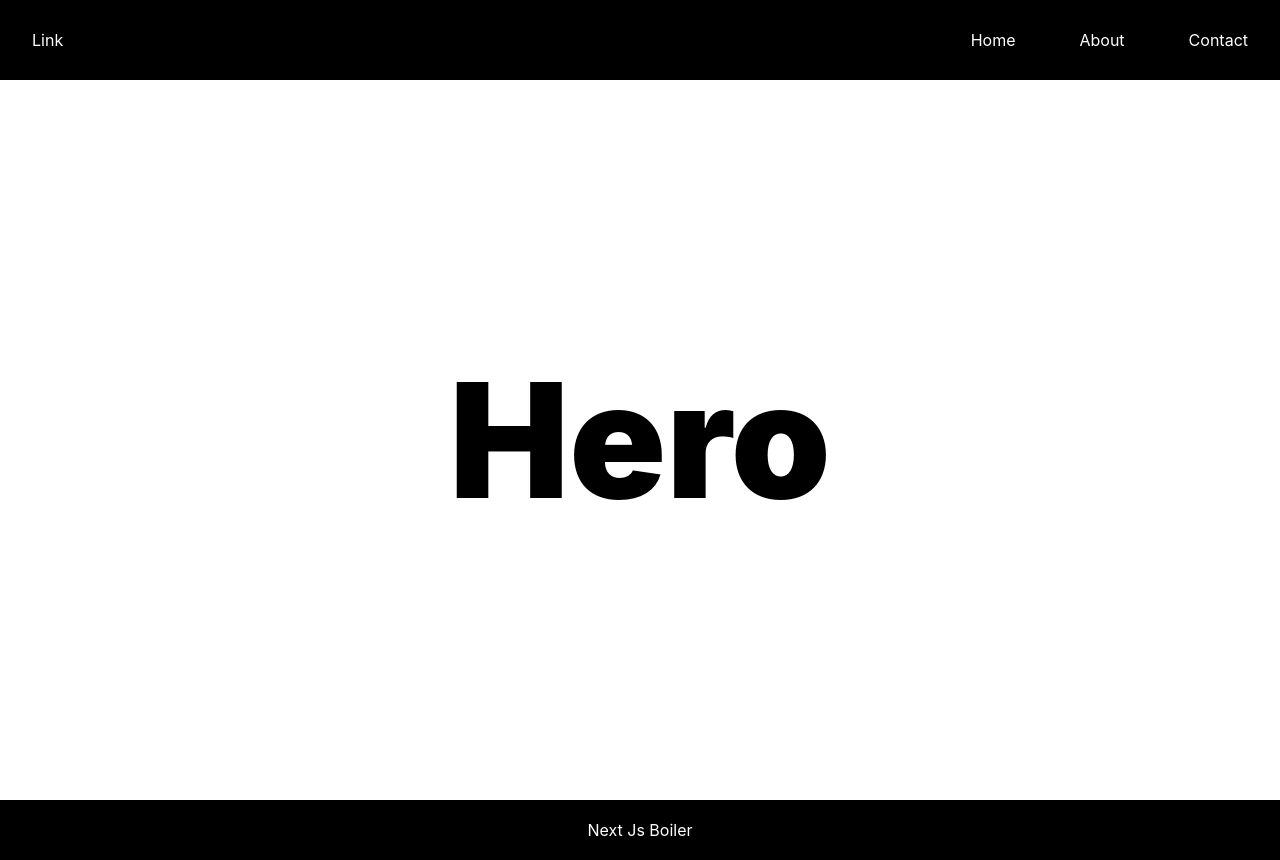
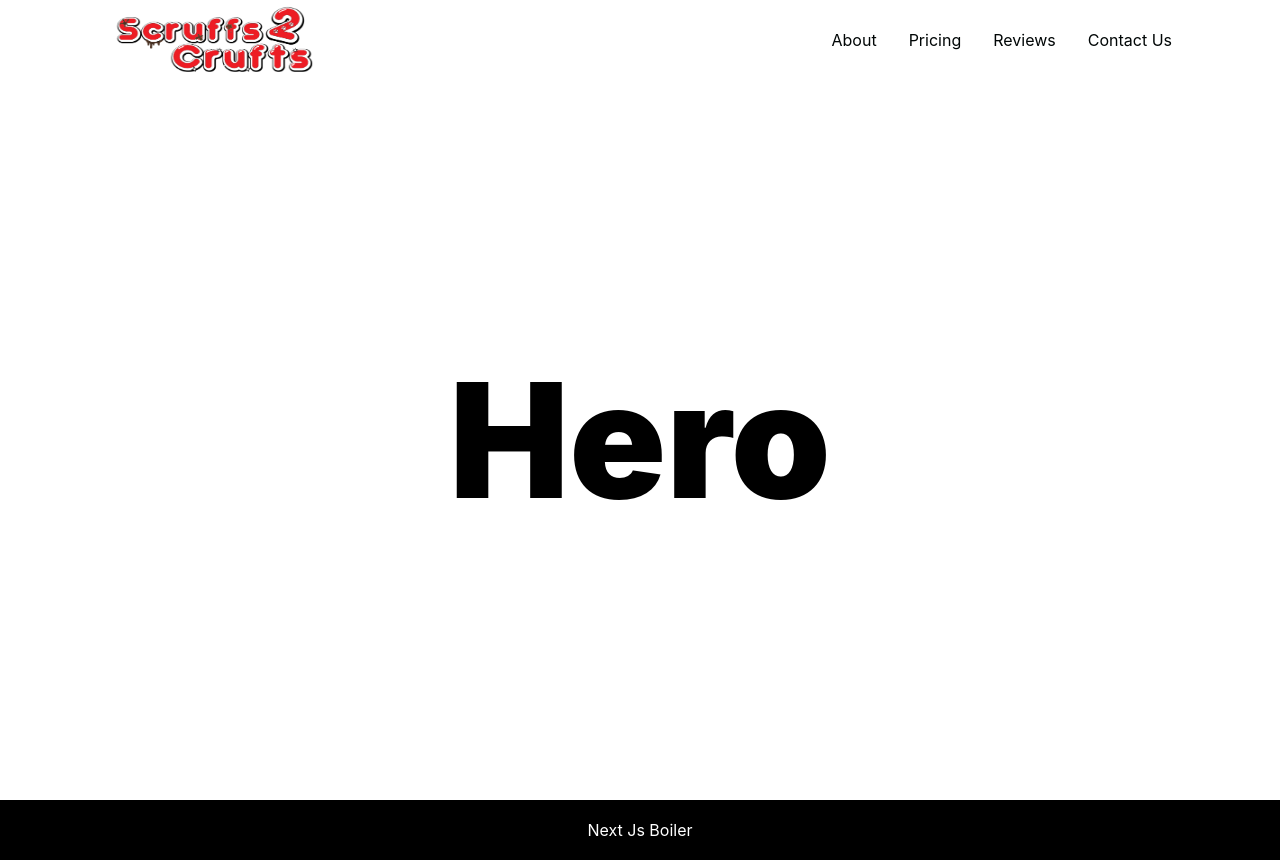
Before and after one commit to PalliateAi/NextJsBoilerPlate, a Next.js app: page / in a window 1280 px wide. Built offline with nearby package versions, Linux system fonts and the light colour scheme.

Commit message:
Navbar + Sidebar

```diff
--- /dev/null
+++ b/components/Hero/Hero.js
@@ -0,0 +1,25 @@
+import styled from "styled-components";
+
+const HeroContainer = styled.div`
+  height: 90vh;
+  display: flex;
+  justify-content: center;
+  align-items: center;
+  background: #fff;
+`;
+
+const Heading = styled.h1`
+  color: #000;
+  font-size: 10rem;
+  font-weight: 900;
+`;
+
+const Hero = () => {
+  return (
+    <HeroContainer>
+      <Heading>Hero</Heading>
+    </HeroContainer>
+  );
+};
+
+export default Hero;
--- a/components/Layout.js
+++ b/components/Layout.js
@@ -1,10 +1,19 @@
-import Navbar from "./Navbar";
+import Navbar from "./Navbar/Navbar";
 import Footer from "./Footer";
+import Sidebar from "./Sidebar/Sidebar";
+import { useState } from "react";
 
 export default function Layout({ children }) {
+  const [isOpen, setIsOpen] = useState(false);
+
+  const toggle = () => {
+    setIsOpen(!isOpen);
+  };
+
   return (
     <div>
-      <Navbar />
+      <Sidebar isOpen={isOpen} toggle={toggle} />
+      <Navbar toggle={toggle} />
       {children}
       <Footer />
     </div>
--- /dev/null
+++ b/components/Navbar/Navbar.js
@@ -0,0 +1,160 @@
+import styled from "styled-components";
+// import Link from "next/link";
+import { Link as LinkR } from "react-router-dom";
+import { Link as LinkS } from "react-scroll";
+import { FaBars } from "react-icons/fa";
+import Image from "next/image";
+import logo from "../../public/logo.png";
+
+const Nav = styled.nav`
+  height: 80px;
+
+  /* margin-top: -80px; */
+  color: #fff;
+  display: flex;
+  justify-content: center;
+  align-items: center;
+  font-size: 1rem;
+  position: sticky;
+  top: 0;
+  z-index: 10;
+
+  @media screen and (max-width: 960px) {
+    transition: 0.8s all ease;
+  }
+`;
+
+const NavbarContainer = styled.div`
+  display: flex;
+  justify-content: space-between;
+  height: 80px;
+  z-index: 1;
+  width: 100%;
+  padding: 0 24px;
+  max-width: 1100px;
+`;
+
+const NavLogo = styled(LinkR)`
+  color: #fff;
+  justify-self: flex-start;
+  cursor: pointer;
+  display: flex;
+  align-items: center;
+  font-weight: bold;
+  text-decoration: none;
+`;
+
+const MobileIcon = styled.div`
+  display: none;
+  color: #010606;
+
+  @media screen and (max-width: 768px) {
+    display: block;
+    position: absolute;
+    top: 0;
+    right: 0;
+    transform: translate(-100%, 60%);
+    font-size: 1.8rem;
+    cursor: pointer;
+  }
+`;
+
+const NavMenu = styled.ul`
+  display: flex;
+  align-items: center;
+  list-style: none;
+  text-align: center;
+  margin-right: -22px;
+
+  @media screen and (max-width: 768px) {
+    display: none;
+  }
+`;
+
+const NavItem = styled.li`
+  height: 80px;
+`;
+
+const NavLinks = styled(LinkS)`
+  color: #010606;
+  display: flex;
+  align-items: center;
+  text-decoration: none;
+  padding: 0 1rem;
+  height: 100%;
+  cursor: pointer;
+
+  &.active {
+    border-bottom: 3px solid #01bf71;
+  }
+`;
+
+const NavBtn = styled.nav`
+  display: flex;
+  align-items: center;
+
+  @media screen and (max-width: 768px) {
+    display: none;
+  }
+`;
+
+const NavBtnLink = styled(LinkR)`
+  border-radius: 50px;
+  background: #01bf71;
+  white-space: nowrap;
+  padding: 10px 22px;
+  color: #010606;
+  font-size: 16px;
+  outline: none;
+  border: none;
+  cursor: pointer;
+  transition: all 0.2s ease-in-out;
+  text-decoration: none;
+
+  &:hover {
+    transition: all 0.2s ease-in-out;
+    background: #fff;
+    color: #010606;
+  }
+`;
+
+const Navbar = ({ toggle }) => {
+  return (
+    <>
+      <Nav>
+        <NavbarContainer>
+          <NavLogo href="/">
+            <Image
+              src={logo}
+              alt="ScruffsScruffs2Crufts Tonbridge"
+              width={200}
+              height={70}
+            />
+          </NavLogo>
+          <MobileIcon onClick={toggle}>
+            <FaBars />
+          </MobileIcon>
+          <NavMenu>
+            <NavItem>
+              <NavLinks to="about">About</NavLinks>
+            </NavItem>
+            <NavItem>
+              <NavLinks to="pricing">Pricing</NavLinks>
+            </NavItem>
+            <NavItem>
+              <NavLinks to="reviews">Reviews</NavLinks>
+            </NavItem>
+            <NavItem>
+              <NavLinks to="contact">Contact Us</NavLinks>
+            </NavItem>
+          </NavMenu>
+          {/* <NavBtn>
+            <NavBtnLink to="/signin">Sign in</NavBtnLink>
+          </NavBtn> */}
+        </NavbarContainer>
+      </Nav>
+    </>
+  );
+};
+
+export default Navbar;
--- /dev/null
+++ b/components/Sidebar/Sidebar.js
@@ -0,0 +1,124 @@
+import styled from "styled-components";
+import React from "react";
+import { FaTimes } from "react-icons/fa";
+import { Link as LinkR } from "react-router-dom";
+import { Link as LinkS } from "react-scroll";
+
+const SidebarContainer = styled.aside`
+  position: fixed;
+  z-index: 999;
+  width: 100%;
+  height: 100%;
+  background: #fff;
+  display: grid;
+  align-items: center;
+  top: 0;
+  left: 0;
+  transition: 0.3s ease-in-out;
+  opacity: ${({ isOpen }) => (isOpen ? "100%" : "0")};
+  top: ${({ isOpen }) => (isOpen ? "0" : "-100%")};
+`;
+
+const CloseIcon = styled(FaTimes)`
+  color: #010606;
+`;
+
+const Icon = styled.div`
+  position: absolute;
+  top: 1.2rem;
+  right: 1.5rem;
+  background: transparent;
+  font-size: 2rem;
+  cursor: pointer;
+  outline: none;
+`;
+
+const SidebarWrapper = styled.div`
+  color: #fff;
+`;
+
+const SidebarMenu = styled.ul`
+  display: grid;
+  grid-template-columns: 1fr;
+  grid-template-rows: repeat(6, 80px);
+  text-align: center;
+  padding-right: 2.5rem;
+
+  @media screen and (max-width: 480px) {
+    grid-template-rows: repeat(6, 60px);
+  }
+`;
+
+const SidebarLink = styled(LinkS)`
+  display: flex;
+  align-items: center;
+  justify-content: center;
+  font-size: 1.5rem;
+  text-decoration: none;
+  list-style: none;
+  transition: 0.2s ease-in-out;
+  text-decoration: none;
+  color: #010606;
+  cursor: pointer;
+
+  &:hover {
+    color: #01bf71;
+    transition: 0.2s ease-in-out;
+  }
+`;
+
+const SideBtnWrap = styled.div`
+  display: flex;
+  justify-content: center;
+`;
+
+const SidebarRoute = styled(LinkR)`
+  border-radius: 50px;
+  background: #01bf71;
+  white-space: nowrap;
+  padding: 16px 64px;
+  color: #010606;
+  font-size: 16px;
+  outline: none;
+  border: none;
+  cursor: pointer;
+  transition: all 0.2s ease-in-out;
+  text-decoration: none;
+
+  &:hover {
+    transition: all 0.2s ease-in-out;
+    background: #fff;
+    color: #010606;
+  }
+`;
+
+const Sidebar = ({ isOpen, toggle }) => {
+  return (
+    <SidebarContainer isOpen={isOpen} onClick={toggle}>
+      <Icon onClick={toggle}>
+        <CloseIcon />
+      </Icon>
+      <SidebarWrapper>
+        <SidebarMenu>
+          <SidebarLink to="about" onClick={toggle}>
+            About
+          </SidebarLink>
+          <SidebarLink to="pricing" onClick={toggle}>
+            Pricing
+          </SidebarLink>
+          <SidebarLink to="reviews" onClick={toggle}>
+            Reviews
+          </SidebarLink>
+          <SidebarLink to="contact" onClick={toggle}>
+            Contact Us
+          </SidebarLink>
+        </SidebarMenu>
+        {/* <SideBtnWrap>
+          <SidebarRoute to="/signin">Sign in</SidebarRoute>
+        </SideBtnWrap> */}
+      </SidebarWrapper>
+    </SidebarContainer>
+  );
+};
+
+export default Sidebar;
--- a/package.json
+++ b/package.json
@@ -13,6 +13,9 @@
     "next": "11.0.1",
     "react": "17.0.2",
     "react-dom": "17.0.2",
+    "react-icons": "^4.2.0",
+    "react-router-dom": "^5.2.0",
+    "react-scroll": "^1.8.3",
     "styled-components": "^5.3.0"
   },
   "devDependencies": {
--- a/pages/_app.js
+++ b/pages/_app.js
@@ -1,11 +1,16 @@
 import "../styles/globals.css";
 import Layout from "../components/Layout";
+import { Route, Router } from "react-router-dom";
+import { createMemoryHistory } from "history";
 
 function MyApp({ Component, pageProps }) {
+  const history = createMemoryHistory();
   return (
-    <Layout>
-      <Component {...pageProps} />
-    </Layout>
+    <Router history={history}>
+      <Layout>
+        <Component {...pageProps} />
+      </Layout>
+    </Router>
   );
 }
 
--- a/pages/index.js
+++ b/pages/index.js
@@ -1,11 +1,11 @@
 import Head from "next/head";
-import Hero from "../components/Hero";
+import Hero from "../components/Hero/Hero";
 
 export default function Home() {
   return (
     <>
       <Head>
-        <title>Sup SLutp</title>
+        <title>Dog Grooming in Tonbridge</title>
         <meta name="description" content="Generated by create next app" />
         <link rel="icon" href="/favicon.ico" />
       </Head>
```
Also changed, not shown: components/Button.js (added, +13 -0 lines), public/logo.png (added), 1 other file (tests, documents, lock files or other folders).
